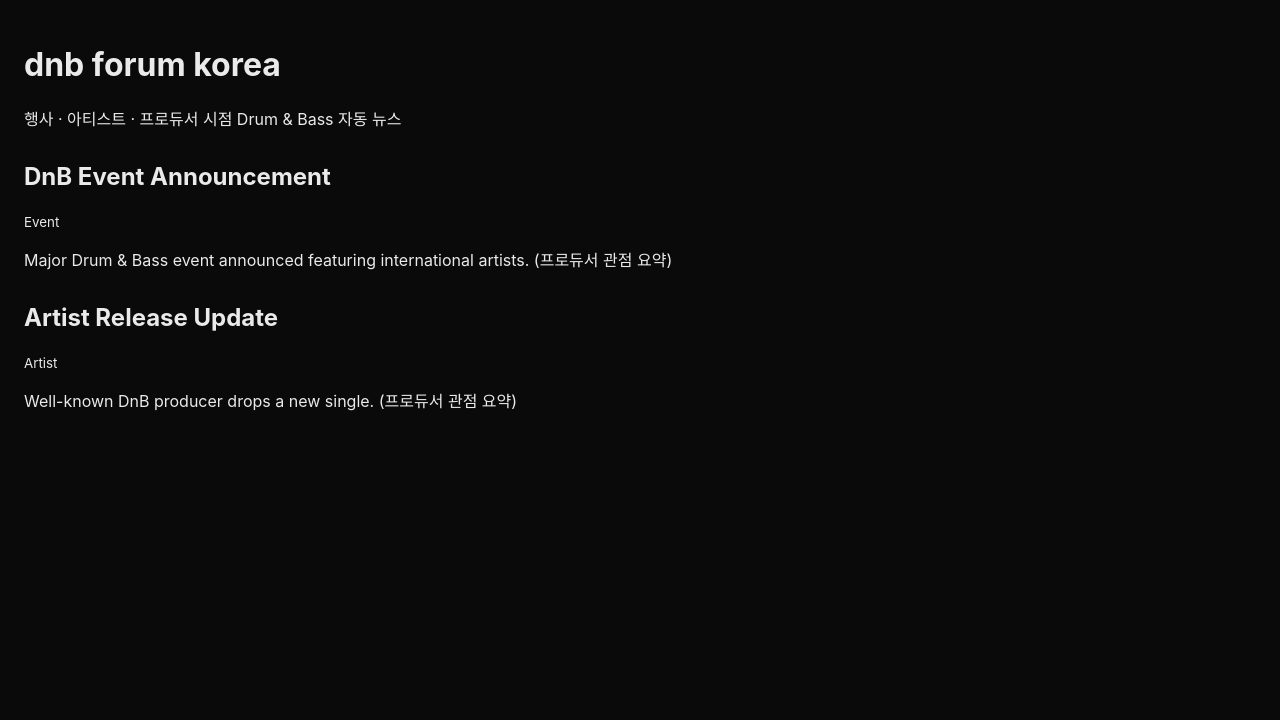
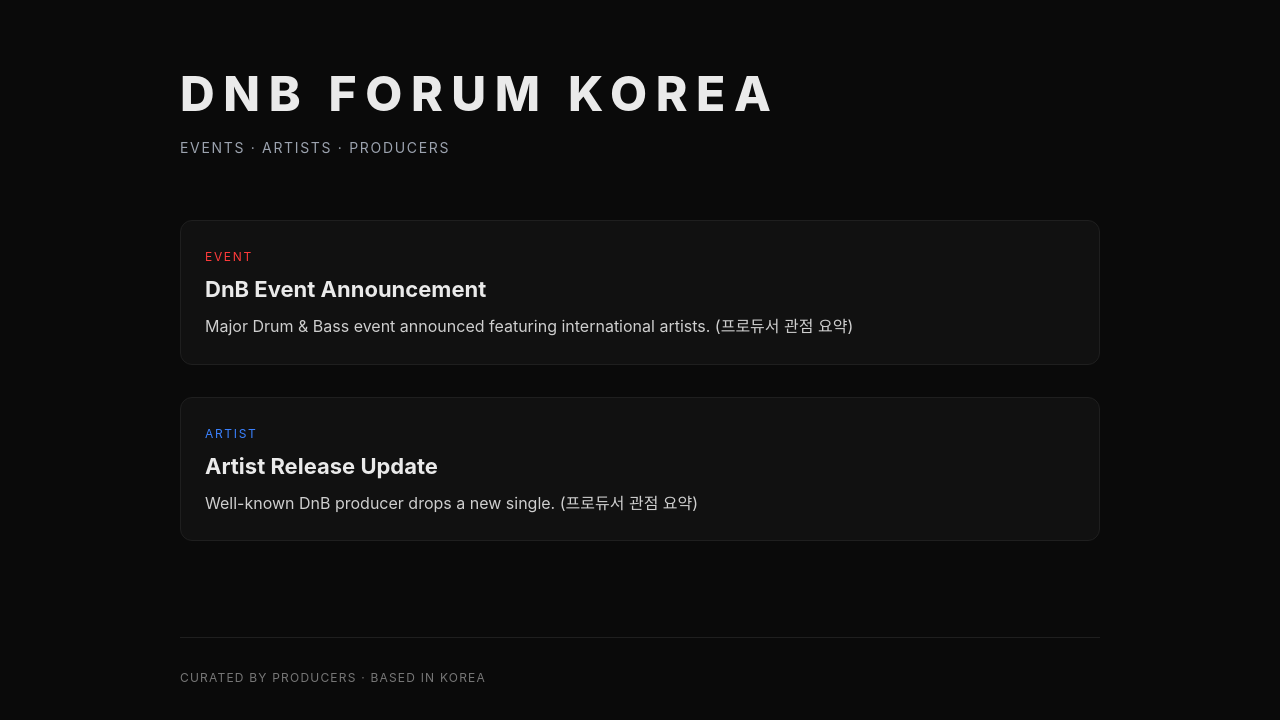
Before and after one commit to FADERIFT-KR/dnb-forum-korea, a Next.js app: page / in a window 1280 px wide. Shown: the top 720 px of the page. Built offline with nearby package versions, Linux system fonts and the light colour scheme.

Commit message:
Update page.tsx

```diff
--- a/app/page.tsx
+++ b/app/page.tsx
@@ -1,20 +1,92 @@
 import { getPosts } from "../lib/poster"
+
+const categoryColor: Record<string, string> = {
+  Event: "#ff3b3b",
+  Artist: "#3b82ff",
+  Producer: "#a855f7"
+}
 
 export default async function Home() {
   const posts = await getPosts()
 
   return (
-    <main style={{ padding: 24 }}>
-      <h1>dnb forum korea</h1>
-      <p>행사 · 아티스트 · 프로듀서 시점 Drum & Bass 자동 뉴스</p>
+    <main style={{ maxWidth: 920, margin: "0 auto", padding: "64px 24px" }}>
+      {/* HERO HEADER */}
+      <header style={{ marginBottom: 64 }}>
+        <h1
+          style={{
+            fontSize: 48,
+            letterSpacing: "0.18em",
+            fontWeight: 800,
+            margin: 0
+          }}
+        >
+          DNB FORUM KOREA
+        </h1>
+        <p
+          style={{
+            marginTop: 16,
+            color: "#9ca3af",
+            letterSpacing: "0.12em",
+            textTransform: "uppercase",
+            fontSize: 14
+          }}
+        >
+          Events · Artists · Producers
+        </p>
+      </header>
 
-      {posts.map((p, i) => (
-        <article key={i} style={{ marginTop: 32 }}>
-          <h2>{p.title}</h2>
-          <small>{p.category}</small>
-          <p>{p.summary}</p>
-        </article>
-      ))}
+      {/* POSTS */}
+      <section style={{ display: "grid", gap: 32 }}>
+        {posts.map((p, i) => (
+          <article
+            key={i}
+            style={{
+              background: "#111",
+              borderRadius: 12,
+              padding: 24,
+              border: "1px solid #1f1f1f"
+            }}
+          >
+            {/* CATEGORY TAG */}
+            <span
+              style={{
+                display: "inline-block",
+                marginBottom: 12,
+                fontSize: 12,
+                letterSpacing: "0.14em",
+                textTransform: "uppercase",
+                color: categoryColor[p.category] || "#aaa"
+              }}
+            >
+              {p.category}
+            </span>
+
+            <h2 style={{ margin: "0 0 12px 0", fontSize: 22 }}>
+              {p.title}
+            </h2>
+
+            <p style={{ margin: 0, color: "#cfcfcf", lineHeight: 1.6 }}>
+              {p.summary}
+            </p>
+          </article>
+        ))}
+      </section>
+
+      {/* FOOTER */}
+      <footer
+        style={{
+          marginTop: 96,
+          paddingTop: 32,
+          borderTop: "1px solid #1f1f1f",
+          color: "#777",
+          fontSize: 12,
+          letterSpacing: "0.1em",
+          textTransform: "uppercase"
+        }}
+      >
+        Curated by producers · Based in Korea
+      </footer>
     </main>
   )
 }
```
